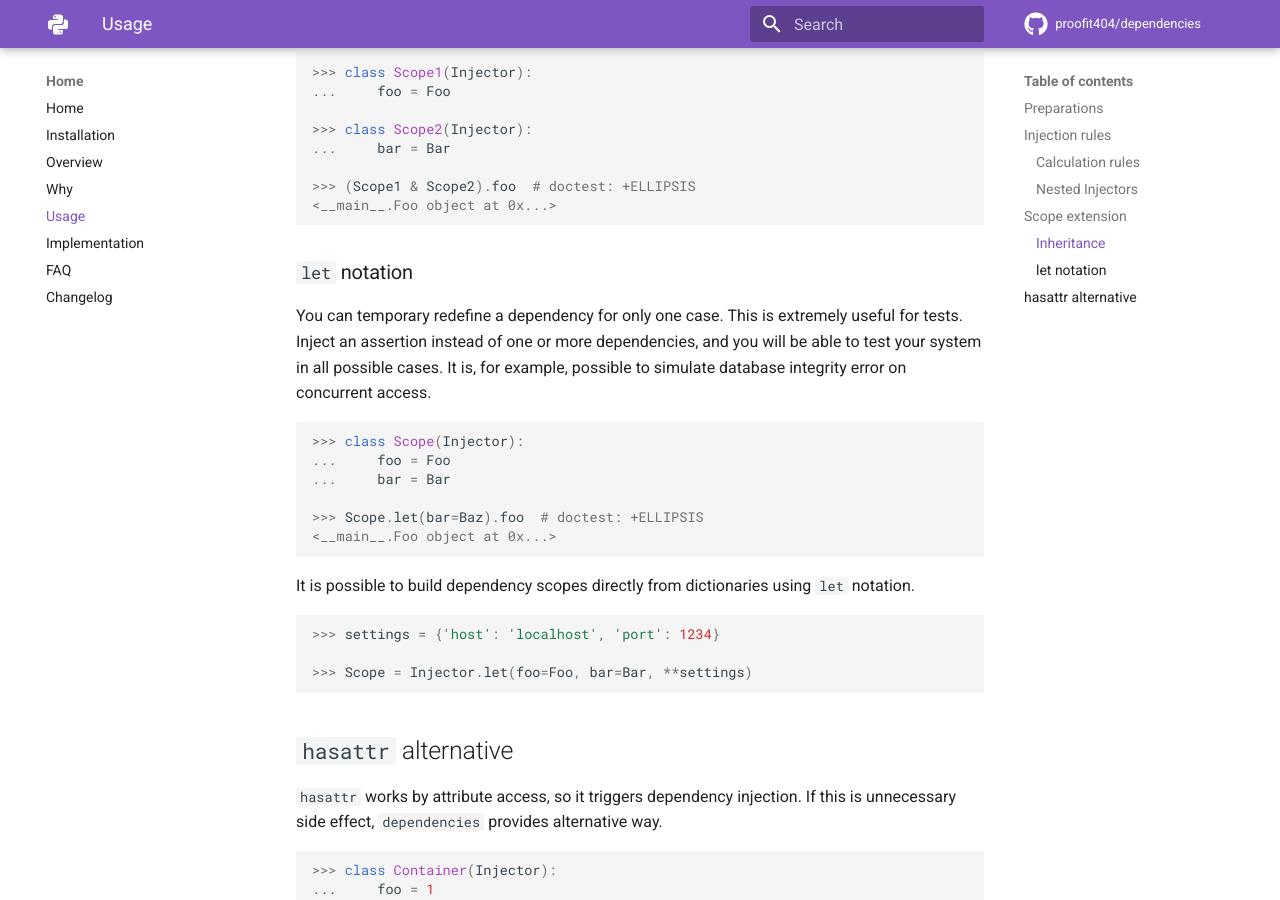
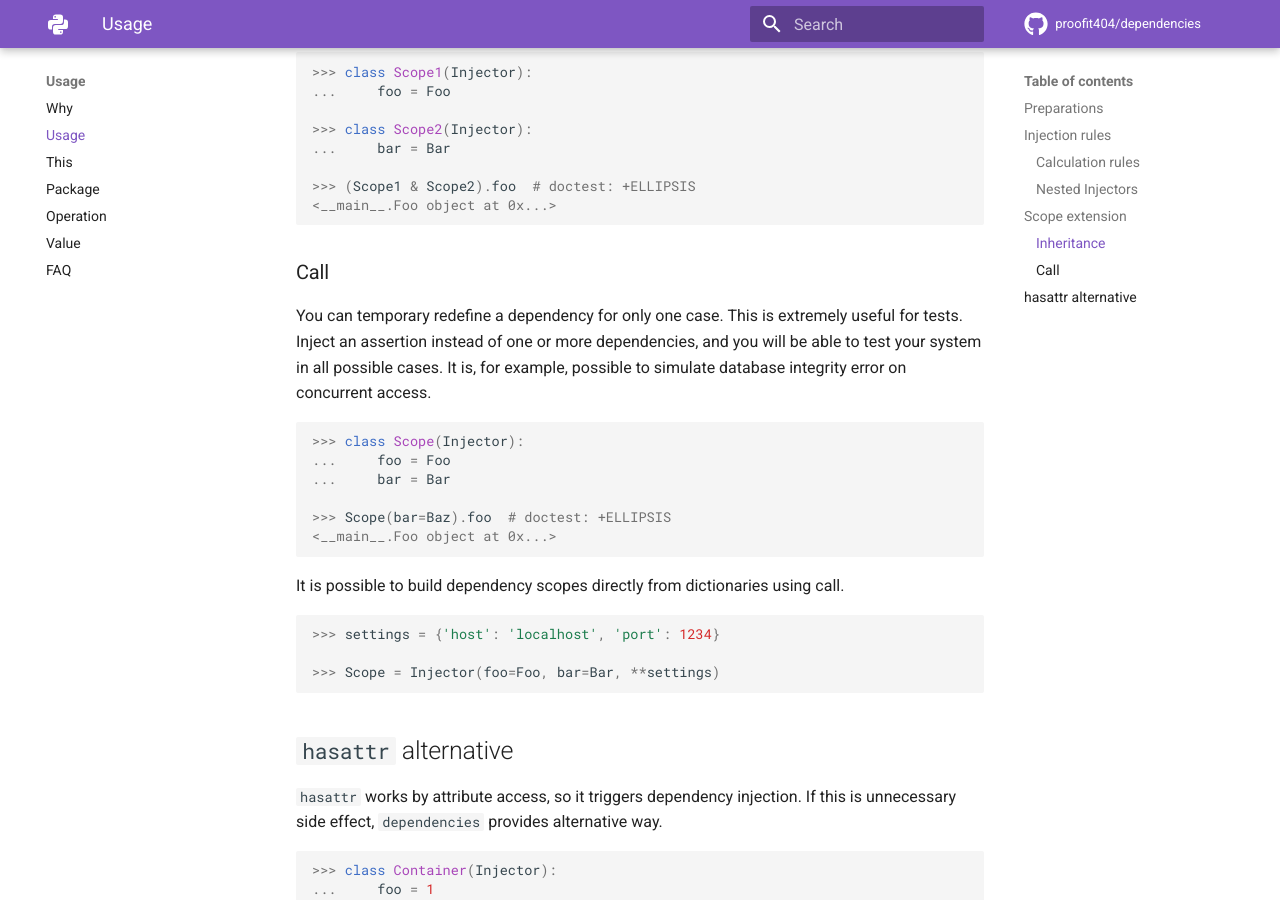
Before and after one commit to proofit404/dependencies, an MkDocs documentation site: the page built from docs/usage.md, in a window 1280 px wide and 900 px high, scrolled down 5708 px. Built offline with MkDocs 1.6.1 and Material for MkDocs 9.7.7, drawn with Linux system fonts in a browser that asks for light colours; comment, search, counter and statistics services are not loaded.

Commit message:
docs: correct documentation to use injector call #315

````diff
--- a/docs/usage.md
+++ b/docs/usage.md
@@ -255,7 +255,7 @@ have the complete scope.
 It is possible to extend dependency scopes in two ways:
 
 - inheritance
-- `let` notation
+- call
 
 ### Inheritance
 
@@ -314,7 +314,7 @@ needed.
 
 ```
 
-### `let` notation
+### Call
 
 You can temporary redefine a dependency for only one case. This is extremely
 useful for tests. Inject an assertion instead of one or more dependencies, and
@@ -327,19 +327,18 @@ possible to simulate database integrity error on concurrent access.
 ...     foo = Foo
 ...     bar = Bar
 
->>> Scope.let(bar=Baz).foo  # doctest: +ELLIPSIS
+>>> Scope(bar=Baz).foo  # doctest: +ELLIPSIS
 <__main__.Foo object at 0x...>
 
 ```
 
-It is possible to build dependency scopes directly from dictionaries using `let`
-notation.
+It is possible to build dependency scopes directly from dictionaries using call.
 
 ```pycon
 
 >>> settings = {'host': 'localhost', 'port': 1234}
 
->>> Scope = Injector.let(foo=Foo, bar=Bar, **settings)
+>>> Scope = Injector(foo=Foo, bar=Bar, **settings)
 
 ```
 
--- a/mkdocs.yml
+++ b/mkdocs.yml
@@ -36,16 +36,14 @@ nav:
   - Home:
       - Home: index.md
       - Installation: installation.md
-      - Overview: overview.md
+      - Changelog: changelog.md
+  - Usage:
       - Why: why.md
       - Usage: usage.md
-      - Implementation: implementation.md
-      - FAQ: faq.md
-      - Changelog: changelog.md
-  - Usage:
       - This: this.md
       - Package: package.md
       - Operation: operation.md
       - Value: value.md
+      - FAQ: faq.md
   - Guides:
       - Attrs: attrs.md
````
Also changed, not shown: docs/implementation.md (deleted, +0 -26 lines), docs/operation.md (+2 -2 lines), docs/overview.md (deleted, +0 -28 lines).
